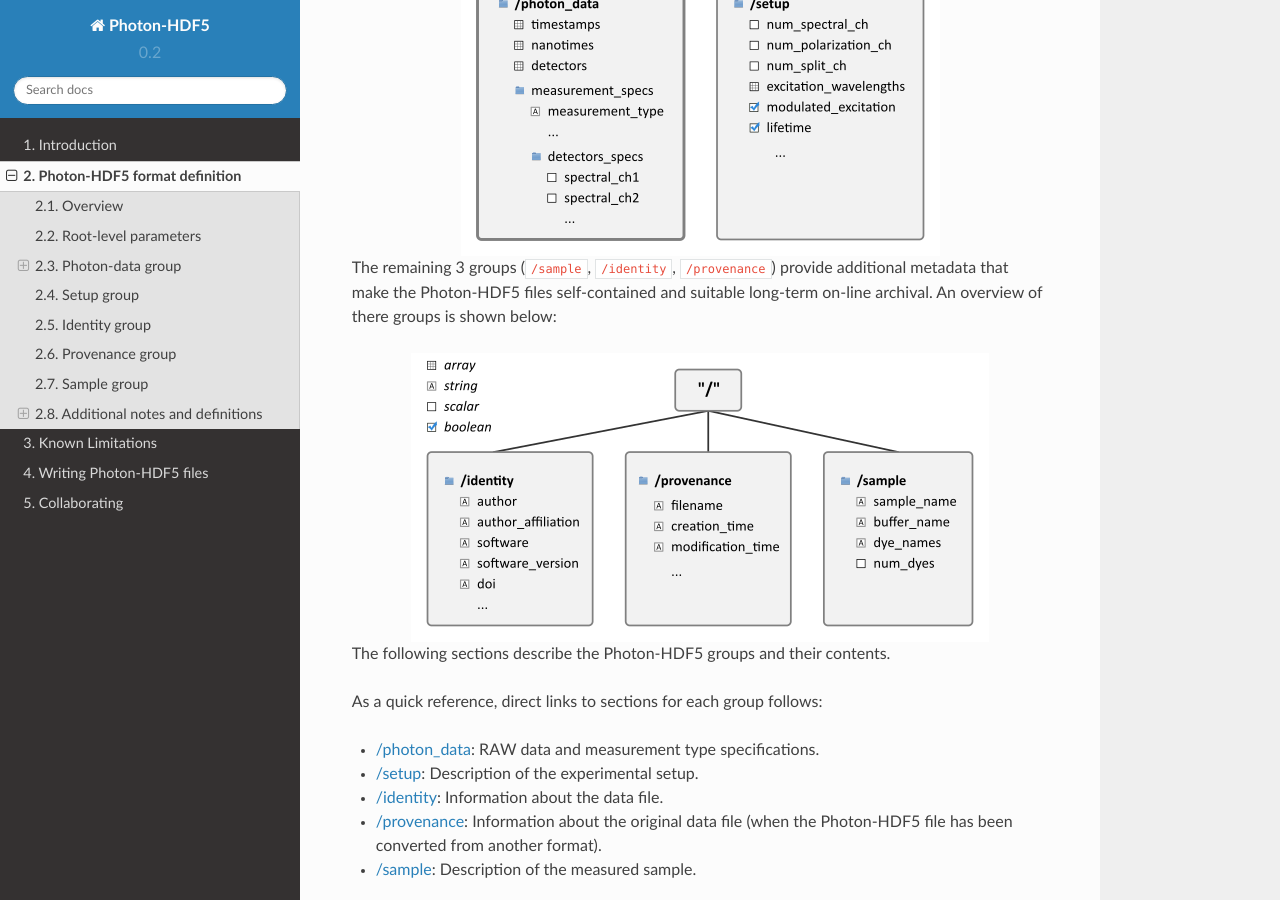
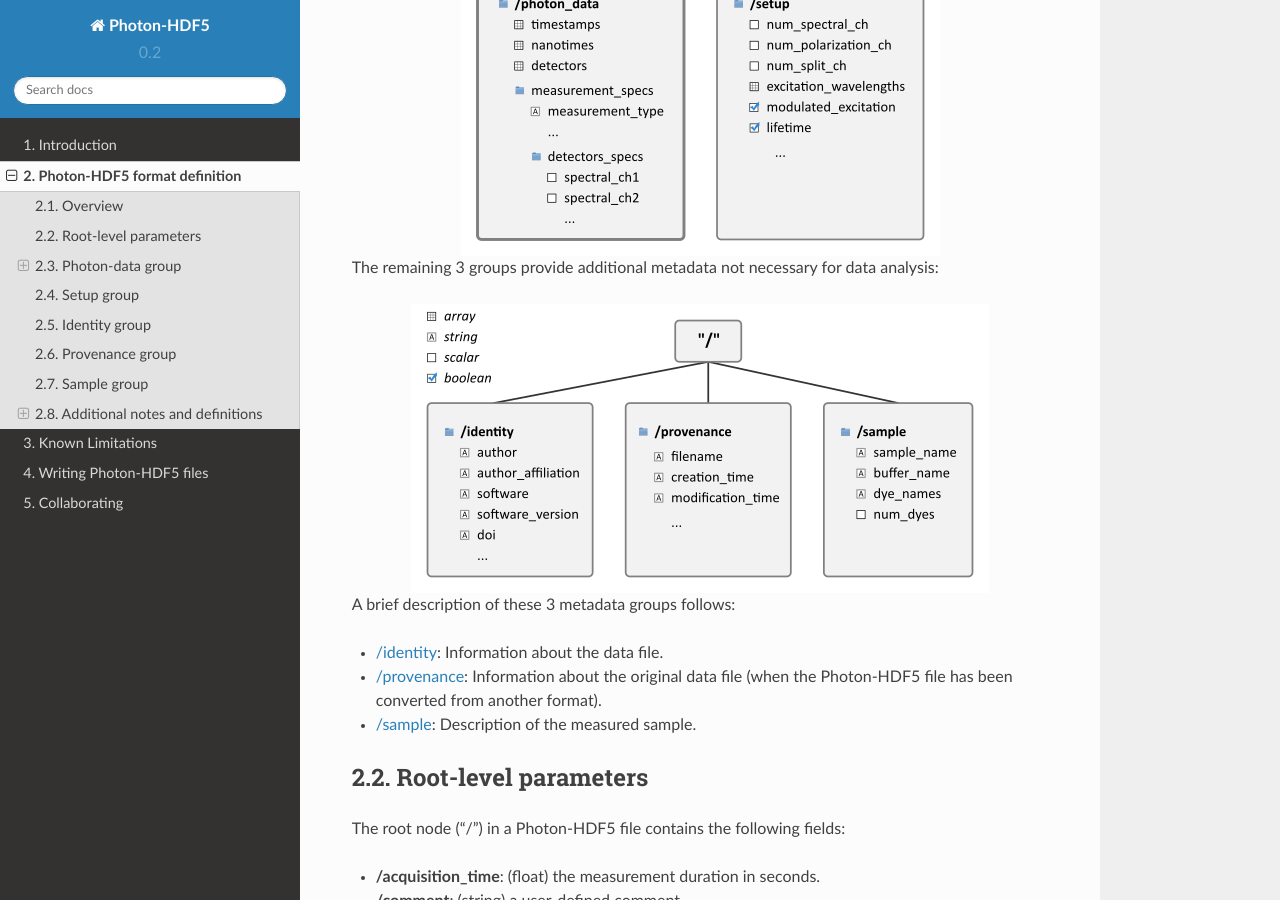
Before and after one commit to Photon-HDF5/photon-hdf5, a Sphinx documentation site: the page built from docs/phdata.rst, in a window 1280 px wide and 900 px high, scrolled down 1737 px. Built offline with Sphinx 7.4.7 and the Read the Docs theme 2.0.0, drawn with Linux system fonts in a browser that asks for light colours.

Commit message:
Simplify first paragraph in specs section.

```diff
--- a/docs/phdata.rst
+++ b/docs/phdata.rst
@@ -22,23 +22,13 @@ A schematic overview is shown in the next figure:
 .. figure:: /images/format-diagram_first2.png
     :align: center
 
-The remaining 3 groups (``/sample``, ``/identity``, ``/provenance``) provide
-additional metadata that make the Photon-HDF5 files self-contained and
-suitable long-term on-line archival. An overview of there groups is shown below:
+The remaining 3 groups provide additional metadata not necessary for data
+analysis:
 
 .. figure:: /images/format-diagram_last3.png
     :align: center
 
-The following sections describe the Photon-HDF5
-groups and their contents.
-
-As a quick reference, direct links to sections for each group follows:
-
-- :ref:`/photon_data <photon_data_group>`:
-  RAW data and measurement type specifications.
-
-- :ref:`/setup <setup_group>`:
-  Description of the experimental setup.
+A brief description of these 3 metadata groups follows:
 
 - :ref:`/identity <identity_group>`:
   Information about the data file.
```
Also changed, not shown: 1 other file.
